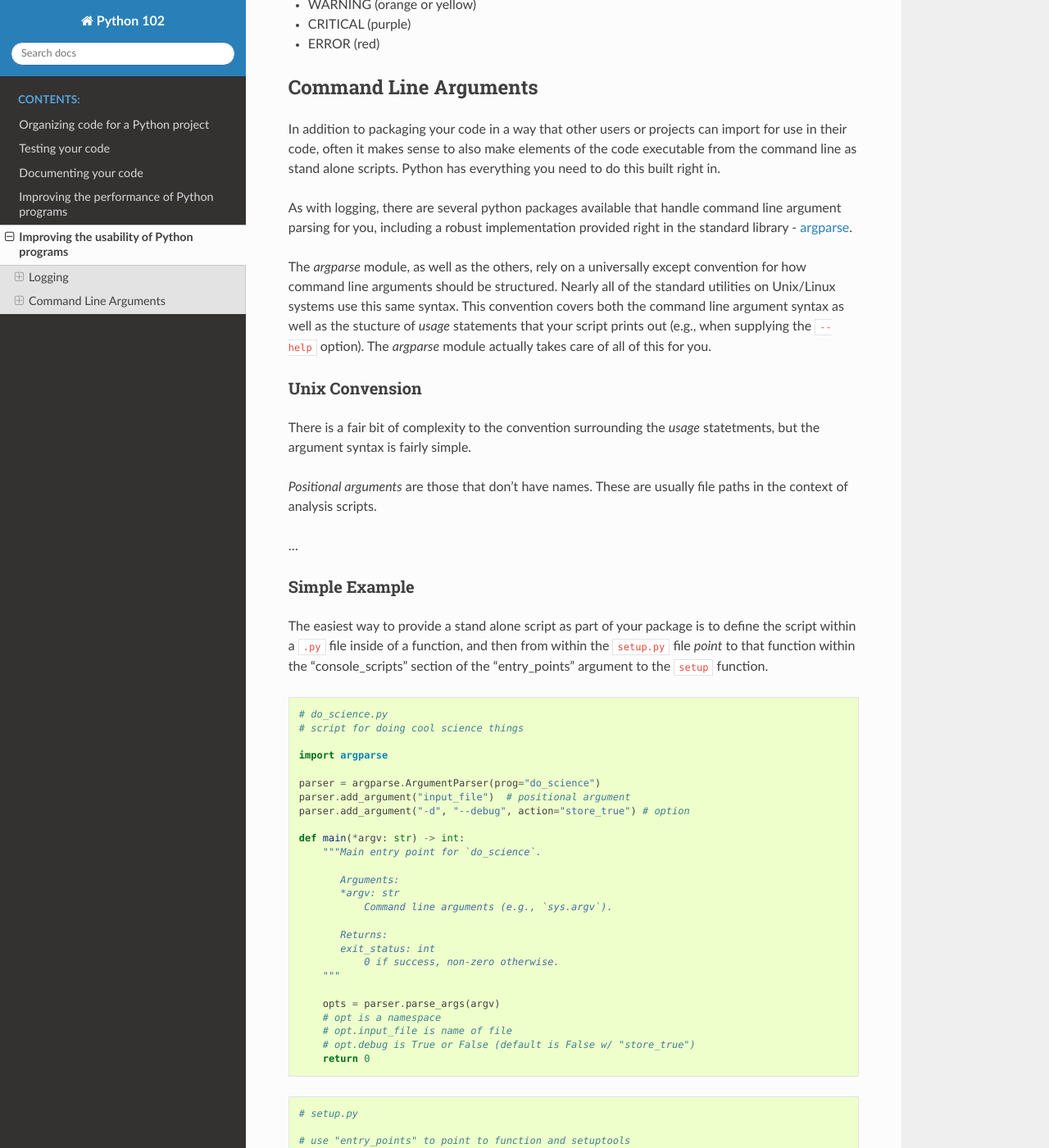
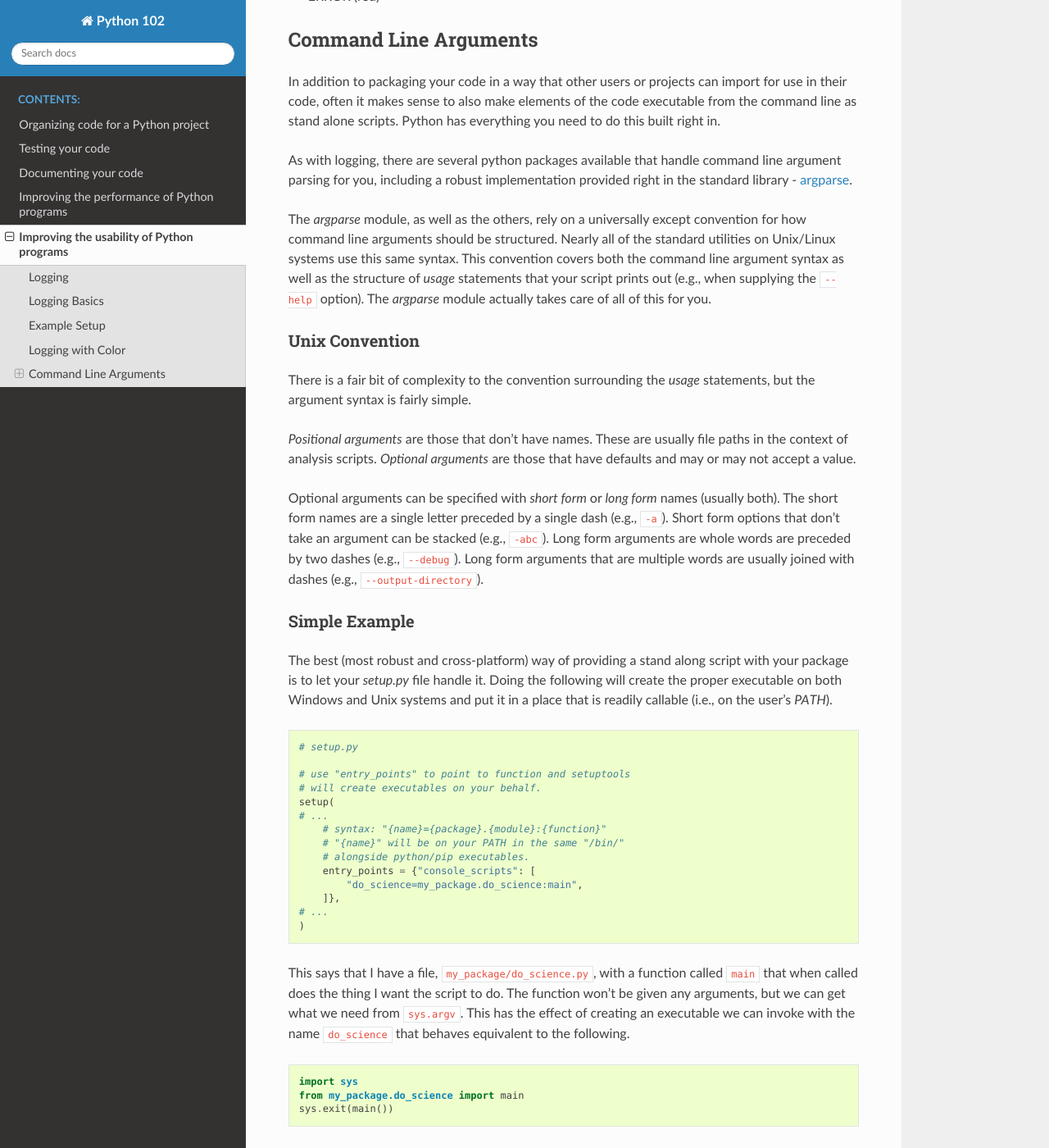
Before and after one commit to shwina/python-102, a Sphinx documentation site: the page built from docs/usability.rst, in a window 1280 px wide and 1400 px high, scrolled down 2220 px. Shown: the whole window at 82% size. Built offline with Sphinx 7.4.7 and the Read the Docs theme 2.0.0, drawn with Linux system fonts in a browser that asks for light colours; some of the changed text lies outside the part shown.

Commit message:
mostly finished argparse

```diff
--- a/docs/usability.rst
+++ b/docs/usability.rst
@@ -3,9 +3,6 @@ Improving the usability of Python programs
 
 Logging
 -------
-
-What is *Logging*?
-^^^^^^^^^^^^^^^^^^
 
 It can be useful  to print out either a message or the  value of some variable,
 etc.,  while  your  code is  running.  This  is  quite  common and  is  usually
@@ -34,16 +31,17 @@ enough level of criticality is actually allowed to be printed.
 
 
 Logging Basics
-^^^^^^^^^^^^^^
+--------------
+
 
 The general  idea is  that there are  multiple levels of  messages that  can be
 printed. Typically these include:
 
-1. DEBUG    - used for diagnostic purposes.
-2. INFO     - used for basic information (most common).
-3. WARNING  - used for indicating non-normal behavior.
-4. CRITICAL - used for indicating a problem (but program can continue).
-5. ERROR    - used for exception messages (the program cannot continue).
+1. DEBUG    - diagnostic purposes.
+2. INFO     - basic information (most common).
+3. WARNING  - indicating non-normal behavior.
+4. ERROR    - error (the operation cannot continue).
+5. CRITICAL - error (the program cannot continue).
 
 During the initialization portion of your  code, you would configure a *logger*
 object with a  format, where to print messages (e.g.,  console, file, or both),
@@ -54,11 +52,13 @@ be printed. Then, allow the user to override this with a `command line argument
 
 
 Example Setup
-^^^^^^^^^^^^^
+-------------
 
 Python has a `logging <https://docs.python.org/3/library/logging.html>`_ module
 as part of the  standard library. It is very comprehensive  and allows the user
-to heavily customize many parts of the behavior.
+to heavily customize many parts of the behavior. It is pretty strait forward to
+implement your own logging functionality; unless you're doing something special
+why not use the standard library?
 
 .. code-block:: python
 
@@ -67,10 +67,7 @@ to heavily customize many parts of the behavior.
     log = logging.getLogger("ProjectName")
 
     file_handler = logging.FileHandler("path/for/output.log")
-    file_handler.setLevel(logging.INFO)
-
     console_handler = logging.StreamHandler()
-    console_handler.setLevel(logging.INFO)
 
     formatter = logging.Formatter("%(levelname)s %(asctime)s %(name)s - %(message)s")
     file_handler.setFormatter(formatter)
@@ -87,8 +84,8 @@ Then, somewhere in the code:
     log.debug("report on some variable")
     log.info("notification of milestone")
     log.warn("non-standard behavior")
-    log.critical("there is an issue")
-    log.error("halting execution")
+    log.error("unrecoverable issue")
+    log.critical("panic!")
 
 .. code-block:: none
 
@@ -103,7 +100,7 @@ assigned level will make it passed the filter.
 
 
 Logging with Color
-^^^^^^^^^^^^^^^^^^
+------------------
 
 Finally, another common feature  of logging is to add color  as an indicator of
 the message type. Obviously, this only  applies to messages that are printed to
@@ -134,59 +131,36 @@ implementation   provided   right  in   the   standard   library  -   `argparse
 The *argparse*  module, as  well as  the others, rely  on a  universally except
 convention for how  command line arguments should be structured.  Nearly all of
 the  standard  utilities on  Unix/Linux  systems  use  this same  syntax.  This
-convention covers both the command line argument syntax as well as the stucture
+convention covers both the command line argument syntax as well as the structure
 of *usage*  statements that your  script prints  out (e.g., when  supplying the
 ``--help`` option).  The *argparse* module actually  takes care of all  of this
 for you.
 
-Unix Convension
+Unix Convention
 ^^^^^^^^^^^^^^^
 
-There is a fair bit of complexity to the convention surrounding the *usage*
-statetments, but the argument syntax is fairly simple.
+There is  a fair bit  of complexity to  the convention surrounding  the *usage*
+statements, but the argument syntax is fairly simple.
 
-*Positional arguments* are those that don't have names. These are usually file
-paths in the context of analysis scripts.
+*Positional arguments* are those that don't  have names. These are usually file
+paths in the  context of analysis scripts. *Optional arguments*  are those that
+have defaults and may or may not accept a value.
 
-...
+Optional arguments  can be  specified with  *short form*  or *long  form* names
+(usually both). The short  form names are a single letter  preceded by a single
+dash (e.g.,  ``-a``). Short  form options  that don't take  an argument  can be
+stacked (e.g., ``-abc``).  Long form arguments are whole words  are preceded by
+two dashes (e.g., ``--debug``). Long form arguments that are multiple words are
+usually joined with dashes (e.g., ``--output-directory``).
+
 
 Simple Example
 ^^^^^^^^^^^^^^
 
-The easiest way to  provide a stand alone script as part of  your package is to
-define  the  script within  a  ``.py``  file inside  of  a  function, and  then
-from  within  the  ``setup.py``  file  *point*  to  that  function  within  the
-"console_scripts"  section  of the  "entry_points"  argument  to the  ``setup``
-function.
-
-.. code-block:: python
-
-    # do_science.py
-    # script for doing cool science things
-
-    import argparse
-
-    parser = argparse.ArgumentParser(prog="do_science")
-    parser.add_argument("input_file")  # positional argument
-    parser.add_argument("-d", "--debug", action="store_true") # option
-
-    def main(*argv: str) -> int:
-        """Main entry point for `do_science`.
-
-           Arguments:
-           *argv: str
-               Command line arguments (e.g., `sys.argv`).
-
-           Returns:
-           exit_status: int
-               0 if success, non-zero otherwise.
-        """
-
-        opts = parser.parse_args(argv)
-        # opt is a namespace
-        # opt.input_file is name of file
-        # opt.debug is True or False (default is False w/ "store_true")
-        return 0
+The best (most robust and cross-platform) way of providing a stand along script
+with your package is to let your `setup.py` file handle it. Doing the following
+will create the proper  executable on both Windows and Unix  systems and put it
+in a place that is readily callable (i.e., on the user's `PATH`).
 
 .. code-block:: python
 
@@ -200,14 +174,82 @@ function.
         # "{name}" will be on your PATH in the same "/bin/"
         # alongside python/pip executables.
         entry_points = {"console_scripts": [
-            "do_science=my_package.do_science:main"
+            "do_science=my_package.do_science:main",
         ]},
     # ...
     )
 
+This says  that I  have a file,  ``my_package/do_science.py``, with  a function
+called ``main`` that  when called does the  thing I want the script  to do. The
+function  won't be  given any  arguments,  but we  can  get what  we need  from
+``sys.argv``. This has the effect of  creating an executable we can invoke with
+the name ``do_science`` that behaves equivalent to the following.
+
+.. code-block:: python
+
+    import sys
+    from my_package.do_science import main
+    sys.exit(main())
+
+With this  in mind, your  function can and  should return integer  values which
+will  be  used  as the  exit  status  of  the  command. This  is  another  Unix
+convention;  returning  zero  is  for  success,  returning  a  non-zero  status
+indicates some specific error has occurred.
+
+The following shows a basic usage of ``argparse`` and how to define your "main"
+function.
+
+.. code-block:: python
+
+    # do_science.py
+    # script for doing cool science things
+
+    import argparse
+
+    parser = argparse.ArgumentParser(prog="do_science",
+                                     description="do cool science thing")
+
+    # positional argument
+    parser.add_argument("input_file", help="path to input data file")
+
+    # optional argument
+    parser.add_argument("-d", "--debug", action="store_true",
+                        help="enable debugging messages")
+
+    def main() -> int:
+        """Main entry point for `do_science`.
+
+           Returns:
+           exit_status: int
+               0 if success, non-zero otherwise.
+        """
+
+        # parse_args() automatically grabs sys.argv if you don't provide them.
+        opts = parser.parse_args()
+        # opts is a namespace
+        # opts.input_file is a string with the value from the command line
+        # opts.debug is True or False (default is False w/ "store_true")
+        return 0
+
+
 After the package is installed, ``pip install my_package ...``, you'll be able to
 call the script:
 
-.. code-block:: bash
+.. code-block:: none
 
-    > do_science some/file.dat --debug
+    > do_science
+    usage: do_science [-h] [-d] input_file
+
+.. code-block:: none
+
+    > do_science --help
+    usage: do_science [-h] [-d] input_file
+
+    do cool science thing
+
+    positional arguments:
+      input_file   path to input data file
+
+    optional arguments:
+      -h, --help   show this help message and exit
+      -d, --debug  enable debugging messages
```
